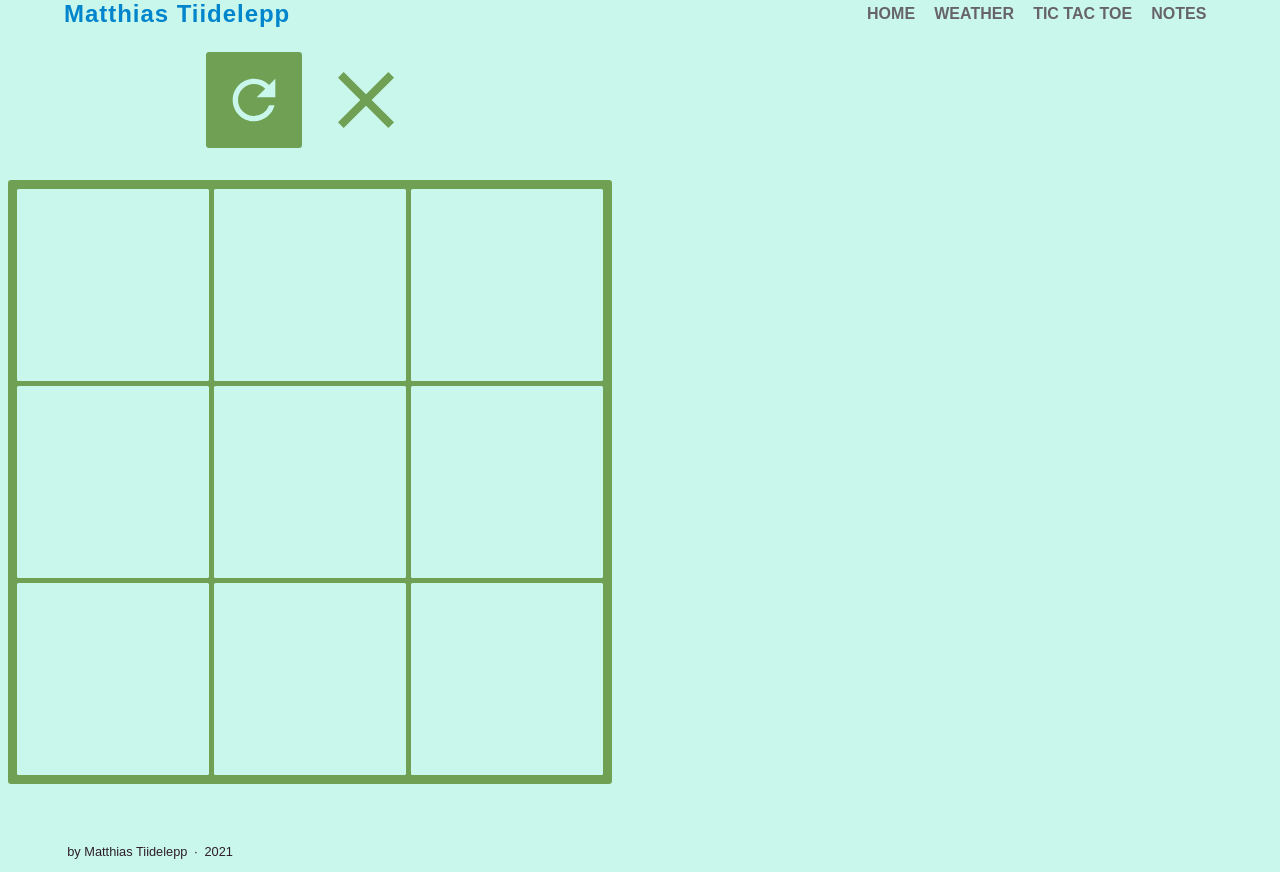
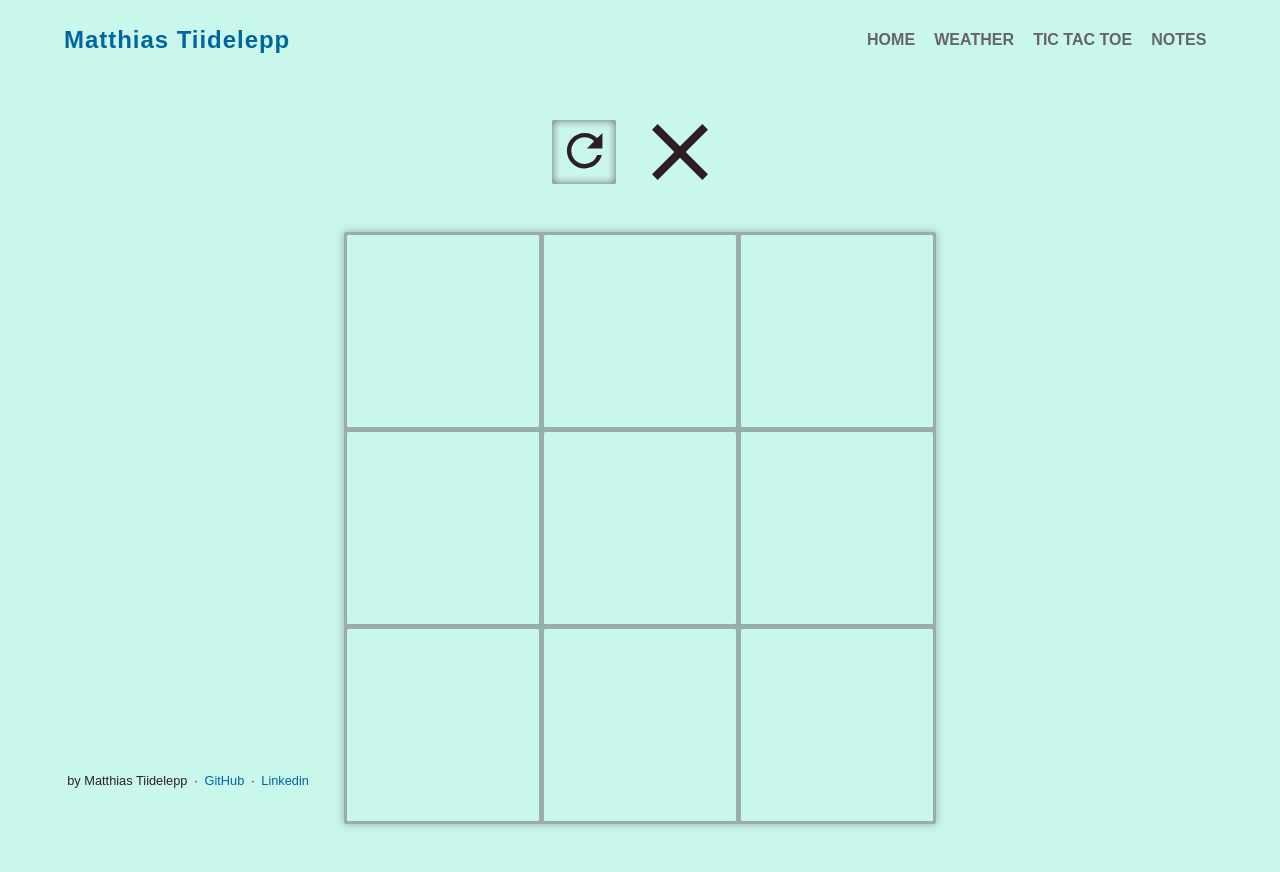
Before and after one commit to MatthiasTiidelepp/portfolio, a React (Create React App) app in the folder client/: page /tictactoe in a window 1280 px wide. Built offline with nearby package versions, Linux system fonts and the light colour scheme; the HTML template or start-up script is replaced by a standard one.

Commit message:
Unified the overall style of the website. Not completely done.

```diff
--- a/client/src/App.scss
+++ b/client/src/App.scss
@@ -37,13 +37,14 @@
 
 // pallette 6
 $dark: #2E1F27;
-$accent: #70A054;
-$accent2: #0085CC;
+$accent: #00b7ff;
+$accent2: #00679e;
 $middle: #666468;
 $middle2: #98AEAA;
+$middle3: #b2cec8;
 $light: #CAF7EC;
 
-$br: 5px;
+$br: 2px;
 
 html {
   height: 100vh;
@@ -105,7 +106,7 @@ body {
       }
 
       .navItem:active {
-        font-size: 1.2em;
+        font-size: 0.95em;
       }
     }
 }
@@ -128,10 +129,11 @@ body {
     .introductionTitle {
       align-self: flex-start;
 
-      background: linear-gradient(to right, $dark, $accent2);
+      background: linear-gradient(to right, $dark, $middle);
       -webkit-background-clip: text;
       -webkit-text-fill-color: transparent;
 
+      color: $dark;
       font-size: 2.75em;
       font-weight: 600;
       letter-spacing: 0.01em;
@@ -157,21 +159,22 @@ body {
     // border: 1px solid $dark;
     border-radius: $br;
 
-    .projectsTitle {
-      flex: 1;
-      align-self: center;
-      color: $dark;
-      font-size: 2.5em;
-      letter-spacing: 0.01em;
-    }
+    // .projectsTitle {
+    //   flex: 1;
+    //   align-self: center;
+    //   color: $dark;
+    //   font-size: 2.5em;
+    //   letter-spacing: 0.01em;
+    // }
 
     .projectLinks {
-      flex: 1;
-
-      margin-top: 2rem;
-
       display: flex;
       justify-content: space-around;
+
+      // padding: 2rem;
+      // box-shadow: 0rem 0rem 2rem $middle3;
+      border-radius: $br;
+
 
       .projectLink {
         display: flex;
@@ -181,21 +184,24 @@ body {
         width: 13rem;
         height: 4.5rem;
 
-        color: $light;
+        color: $dark;
         font-size: 1.5em;
         font-weight: 600;
         letter-spacing: 0.01em;
         text-decoration: none;
-        background: $accent2;
+        box-shadow: inset 0rem 0rem 0.5rem 0rem $accent;
+        transition: ease-out 0.35s;
         border-radius: $br;
       }
 
       .projectLink:hover {
-        color: $middle2;
+        box-shadow: inset 13rem 0rem 0rem 0rem $accent;
+        color: $light;
       }
 
       .projectLink:active {
         font-size: 1.4em;
+        transition: none;
       }
     }
   }
@@ -209,35 +215,42 @@ body {
   height: 85vh;
   margin: 5rem auto;
 
-  // border: 2px solid $accent2;
   border-radius: $br;
 
   .weatherLoader {
-    margin: 5rem 2rem;
+    margin: 10rem auto;
     size: 80px;
   }
 
   .weatherTableContainer {
     width: 100%;
+    height: fit-content;
+    box-shadow: 0rem 0rem 0.6rem 0rem $middle3;
+    padding: 3rem;
 
     .dropdownContainer {
       display: flex;
 
       .citiesDropdown {
-        width: 95%;
-        margin: 2rem auto;
-        margin-left: 1rem;
-        padding: 0.2rem 0.5rem;
-
-        border: 0px solid $dark;
-        border-radius: $br;
+        width: 100%;
+        margin-bottom: 2rem;
+        padding: 0.8rem 0.5rem;
 
         cursor: pointer;
 
-        color: $light;
-        font-size: 1.8em;
-        letter-spacing: 0.02em;
-        background: $accent2;
+        color: $dark;
+        font-size: 1.5em;
+        font-weight: 600;
+        letter-spacing: 0.01em;
+        text-decoration: none;
+        background: $light;
+        box-shadow: inset 0rem 0rem 0.6rem 0rem $middle2;
+        border: none;
+        border-radius: $br;
+      }
+
+      .citiesDropdown:focus {
+        outline: none;
       }
     }
 
@@ -247,7 +260,7 @@ body {
       justify-content: space-between;
 
       tr:nth-child(odd) {
-        background: $middle2;
+        background: linear-gradient(to left, $middle3, $light);
       }
 
       .weatherText {
@@ -260,7 +273,7 @@ body {
         padding-right: 1.2rem;
 
         width: 10rem;
-        color: $middle;
+        color: $dark;
       }
 
       #temperature {
@@ -277,95 +290,94 @@ body {
         align-self: center;
 
         border-radius: 0.2rem;
-        background: $middle;
+        background: $middle2;
       }
     }
   }
 }
 
 // Tic Tac Toe component
-.tictactoeContainer {
-  align-self: start;
-
-  display: grid;
-  grid-template-rows: 0.2fr 1fr;
+.tictactoe {
+  display: flex;
+  flex-direction: column;
+  align-content: flex-start;
+  height: 85vh;
+  margin: auto;
 
   /* Game info */
-  .infoContainer {
+  .gameInfo {
     display: flex;
     flex-direction: row;
     justify-content: center;
+    align-items: center;
 
     margin: 1rem;
 
-    .restartBtn {
+    .restartButton {
       margin: 0.5rem;
 
-      border: 0rem;
-      border-radius: 0.2rem;
+      width: 4rem;
+      height: 4rem;
 
-      width: 6rem;
-      height: 6rem;
-      padding: 1rem;
-      background:  $accent;
+      box-shadow: inset 0rem 0rem 0.5rem 0rem $middle;
+      transition: ease-out 0.7s;
+      border: none;
+      border-radius: $br;
+      background:  $light;
 
-      color: $light;
-      font-family: 'Roboto', sans-serif;
-      letter-spacing: 0.2rem;
+      .restartIcon {
         font-size: 4em;
-      font-weight: bold;
+        color: $dark;
+      }
     }
 
-    .restartBtn:hover {
-      background: $accent2;
+    .restartButton:hover {
+      box-shadow: inset 13rem 0rem 0rem 0rem $accent;
+
+      .restartIcon {
+        color: $light;
+      }
     }
 
-    .restartBtn:active {
-      width: 5.5rem;
-      height: 5.5rem;
-      font-size: 3.5em;
+    .restartButton:active {
+      width: 3.7rem;
+      height: 3.7rem;
+
+      .restartIcon {
+        font-size: 3.7em;
+      }
     }
 
     .current {
       margin: 0.5rem;
 
-      border-radius: 0.2rem;
-
       width: 6rem;
       height: 6rem;
 
-      text-align: center;
-      line-height: 5.2rem;
-
-      text-align: center;
-      color: $accent;
-      font-family: 'Roboto', sans-serif;
-      font-size: 6rem;
-      font-weight: bold;
+      color: $dark;
+      font-size: 6em;
     }
   }
 
   /* Game grid */
-  .gridContainer {
-    justify-self: center;
-
-    .cellContainer {
+  .gameGrid {
+    .cells {
       margin: 0.5rem;
       margin-bottom: 3rem;
 
       width: fit-content;
       height: fit-content;
 
-      border: 0.4rem solid $accent;
-      border-radius: 0.2rem;
+      box-shadow: 0rem 0rem 0.6rem 0rem $middle2;
+      border-radius: $br;
 
       display: grid;
       grid-template: repeat(3, 1fr) / repeat(3, 1fr);
       grid-gap: 0.3rem;
       padding: 0.2rem;
-      background: $accent;
+      background: $middle2;
 
-      .gridBtn {
+      .gridButton {
         display: flex;
         justify-content: center;
         align-content: center;
@@ -379,25 +391,27 @@ body {
         padding-top: 1.5rem;
         background: $light;
         color: $accent;
+        font-size: 9em;
 
-        font-size: 9rem;
+        transition: ease-out 0.2s;
       }
 
-      .gridBtn:hover {
-        background: $accent2;
+      .gridButton:hover {
+        background: $middle3;
       }
 
-      .gridBtn:active {
-        background: $light;
+      .gridButton:active {
+        background: $middle2;
       }
     }
 
     // Game conclusion screen
-    .gameConclusionContainer {
+    .gameConclusion {
+      box-shadow: 0rem 0rem 0.6rem 0rem $middle3;
+      padding: 1rem 6rem;
 
       .gameConclusionText {
-        color: $accent;
-        font-family: 'Poppins';
+        color: $middle;
         font-size: 6em;
       }
     }
@@ -405,12 +419,15 @@ body {
 }
 
 // Notes component
-.notesContainer {
-  align-self: start;
-
-  margin: 5rem 2rem;
+.notes {
+  display: flex;
+  flex-direction: column;
+  height: 85vh;
+  width: 90vw;
+  margin: auto;
 
   .notesForm {
+    margin-top: 2rem;
     width: 30rem;
 
     border: 0px solid $accent2;
@@ -418,7 +435,7 @@ body {
 
     font-size: 1.3em;
 
-    .titleContainer {
+    .title {
       margin-bottom: 1rem;
 
       display: grid;
@@ -433,19 +450,19 @@ body {
         width: 100%;
         box-sizing: border-box;
 
-        border: 2px solid $accent;
+        border: 2px solid $middle2;
 
-        font: 1em 'Poppins';
+        font-size: 1em;
       }
 
       .titleInput:focus {
         outline: none;
-        border: 2px solid $accent2;
+        border: 2px solid $accent;
       }
     }
 
-    .bodyContainer {
-      margin-bottom: 1rem;
+    .body {
+      margin-bottom: 2rem;
 
       display: grid;
       grid-template-rows: 0.2fr 1fr;
@@ -459,97 +476,93 @@ body {
         height: 8rem;
         box-sizing: border-box;
 
-        border: 2px solid $accent;
+        border: 2px solid $middle2;
 
-        font: 1em 'Poppins';
+        font-size: 1em;
       }
 
       .bodyInput:focus {
         outline: none;
-        border: 2px solid $accent2;
+        border: 2px solid $accent;
       }
     }
 
-    .buttonContainer {
     .submitButton {
       width: 100%;
 
-        border: 0rem;
-        border-radius: 2px;
-
-        padding: 0.2rem;
-        background: $accent;
-
-        color: $light;
-        letter-spacing: 0.1em;
-        font-size: 1.1em;
+      color: $dark;
+      font-size: 1.2em;
+      font-weight: 600;
+      letter-spacing: 0.01em;
+      box-shadow: inset 0rem 0rem 0.5rem 0rem $middle;
+      transition: ease-out 0.7s;
+      border: none;
+      border-radius: $br;
+      padding: 1rem 0rem;
     }
 
     .submitButton:hover {
-        background: $accent2;
+      box-shadow: inset 30rem 0rem 0rem 0rem $accent;
+      color: $light;
     }
 
     .submitButton:active {
-        font-size: 1em;
-      }
+      font-size: 1.1em;
+      transition: ease-out 0.1s;
     }
   }
 
-  .notelistContainer {
+  .noteList {
     border: 0px solid $dark;
+    padding-top: 2rem;
     padding-left: 0.2rem;
 
     list-style-type: none;
 
     .noteContainer {
-      display: grid;
-      grid-template-columns: 0.5fr 1fr;
+      display: flex;
+      justify-content: space-between;
 
-      margin: 1rem;
-
-      .noteTextContainer {
+      .noteText {
         .noteTitle {
           margin: 1rem;
 
-          font-family: Roboto;
           font-weight: bold;
           font-size: 1.5em;
-          color: $accent;
+          color: $middle;
         }
 
         .noteBody {
           margin: 1rem;
 
-          font: 1em 'Poppins';
-          color: $dark;
+          font-size: 1em;
+          color: $middle2;
         }
       }
 
       .noteDeleteButton {
-        margin-left: 8rem;
-        align-self: center;
-        justify-self: end;
-
         width: fit-content;
         height: fit-content;
 
-        border: 0px;
-        border-radius: 0.2rem;
-
-        padding: 0.4rem;
-        background:  $accent;
-
         color: $dark;
+        font-size: 1em;
         font-weight: 600;
-        font-size: 1em;
+        letter-spacing: 0.01em;
+        box-shadow: inset 0rem 0rem 0.5rem 0rem $middle2;
+        transition: ease-out 0.2s;
+        border: none;
+        border-radius: $br;
+        padding: 0.5rem 1rem;
       }
 
       .noteDeleteButton:hover {
-        background: $accent2;
+        box-shadow: inset 5rem 0rem 0rem 0rem $middle2;
+        color: $light;
       }
 
-      .noteDeleteButton:active {
-        font-size: 0.9em;
+      .submitButton:active {
+        font-size: 0.8em;
+        transition: ease-out 0.1s;
       }
     }
   }
@@ -564,9 +577,18 @@ body {
   margin: 0rem auto;
   align-items: center;
 
-  .footerText, .footerInterpunct {
+  .footerText, .footerInterpunct, .footerLink {
     font-size: 0.80em;
     padding: 0.2rem;
     color: $dark;
   }
+
+  .footerLink {
+    color: $accent2;
+    text-decoration: none;
   }
+
+  .footerLink:hover {
+    color: $accent;
+  }
+}
--- a/client/src/components/Footer.js
+++ b/client/src/components/Footer.js
@@ -6,7 +6,9 @@ const Footer = () => {
     <footer className="footerContainer">
       <p className="footerText">by Matthias Tiidelepp</p>
       <p className="footerInterpunct">·</p>
-      <p className="footerText">2021</p>
+      <a className="footerLink" href="https://github.com/MatthiasTiidelepp">GitHub</a>
+      <p className="footerInterpunct">·</p>
+      <a className="footerLink" href="https://www.linkedin.com/in/matthias-tiidelepp-a51792208/">Linkedin</a>
     </footer>
   )
 }
--- a/client/src/components/notes/Note.js
+++ b/client/src/components/notes/Note.js
@@ -5,13 +5,13 @@ const Note = ({ note, handleDelete }) => {
   return (
     <div>
         <li className="noteContainer">
-          <div className="noteTextContainer">
+          <div className="noteText">
             <h1 className="noteTitle">{note.title}</h1>
             <p className="noteBody">{note.body}</p>
           </div>
           <button className="noteDeleteButton" onClick={handleDelete}>Delete</button>
         </li>
-        <hr />
+        <hr className="noteDivider" />
     </div>
   )
 }
--- a/client/src/components/notes/NoteForm.js
+++ b/client/src/components/notes/NoteForm.js
@@ -3,7 +3,7 @@ import React from 'react'
 const NoteForm = ({ handleFormSubmit, newTitle, handleTitleChange, newBody, handleBodyChange }) => {
   return (
     <form className="notesForm" onSubmit={handleFormSubmit}>
-      <div className="titleContainer">
+      <div className="title">
         <label className="titleLabel">Title</label>
         <input
           className="titleInput"
@@ -14,7 +14,7 @@ const NoteForm = ({ handleFormSubmit, newTitle, handleTitleChange, newBody, hand
           required
         />
       </div>
-      <div className="bodyContainer">
+      <div className="body">
         <label className="bodyLabel">Content</label>
         <textarea
           className="bodyInput"
--- a/client/src/components/notes/Notes.js
+++ b/client/src/components/notes/Notes.js
@@ -51,7 +51,7 @@ const Notes = () => {
   }
 
   return (
-    <div className="notesContainer">
+    <div className="notes">
 
       {!notes ?
         null :
@@ -64,7 +64,7 @@ const Notes = () => {
         />
       }
 
-      <ul className="notelistContainer">
+      <ul className="noteList">
         {!notes ?
           null :
           notes.map(n =>
--- a/client/src/components/tictactoe/GameInfo.js
+++ b/client/src/components/tictactoe/GameInfo.js
@@ -5,8 +5,8 @@ import { MdRefresh } from 'react-icons/md';
 
 function GameInfo({ handleRestart, current, finished }) {
   return (
-    <div className="infoContainer">
-      <button className="restartBtn" onClick={handleRestart}><MdRefresh /></button>
+    <div className="gameInfo">
+      <button className="restartButton" onClick={handleRestart}><MdRefresh className="restartIcon" /></button>
       {finished ?
         null
         : <p className="current">
--- a/client/src/components/tictactoe/Grid.js
+++ b/client/src/components/tictactoe/Grid.js
@@ -3,14 +3,14 @@ import GridButton from './GridButton'
 
 const TicTacToe = ({ finished, conclusion, handleButton, cells }) => {
   return (
-    <div className="gridContainer">
+    <div className="gameGrid">
       {finished ?
 
-        <div className="gameConclusionContainer">
+        <div className="gameConclusion">
           <p className="gameConclusionText">{conclusion}</p>
         </div> :
 
-        <div className="cellContainer">
+        <div className="cells">
           <GridButton id="1" handleButton={handleButton} cell={cells[0]['1']} />
           <GridButton id="2" handleButton={handleButton} cell={cells[0]['2']} />
           <GridButton id="3" handleButton={handleButton} cell={cells[0]['3']} />
--- a/client/src/components/tictactoe/GridButton.js
+++ b/client/src/components/tictactoe/GridButton.js
@@ -2,7 +2,7 @@ import React from 'react'
 
 const GridButton = ({ id, handleButton, cell }) => {
   return (
-    <button className="gridBtn" id={id} onClick={handleButton}>
+    <button className="gridButton" id={id} onClick={handleButton}>
       {cell}
     </button>
   )
--- a/client/src/components/tictactoe/TicTacToe.js
+++ b/client/src/components/tictactoe/TicTacToe.js
@@ -166,7 +166,7 @@ function TicTacToe() {
   }
 
   return (
-      <div className="tictactoeContainer">
+      <div className="tictactoe">
         <GameInfo
           handleRestart={handleRestart}
           current={current}
```
Lines whose indentation alone changed are shown as unchanged.
